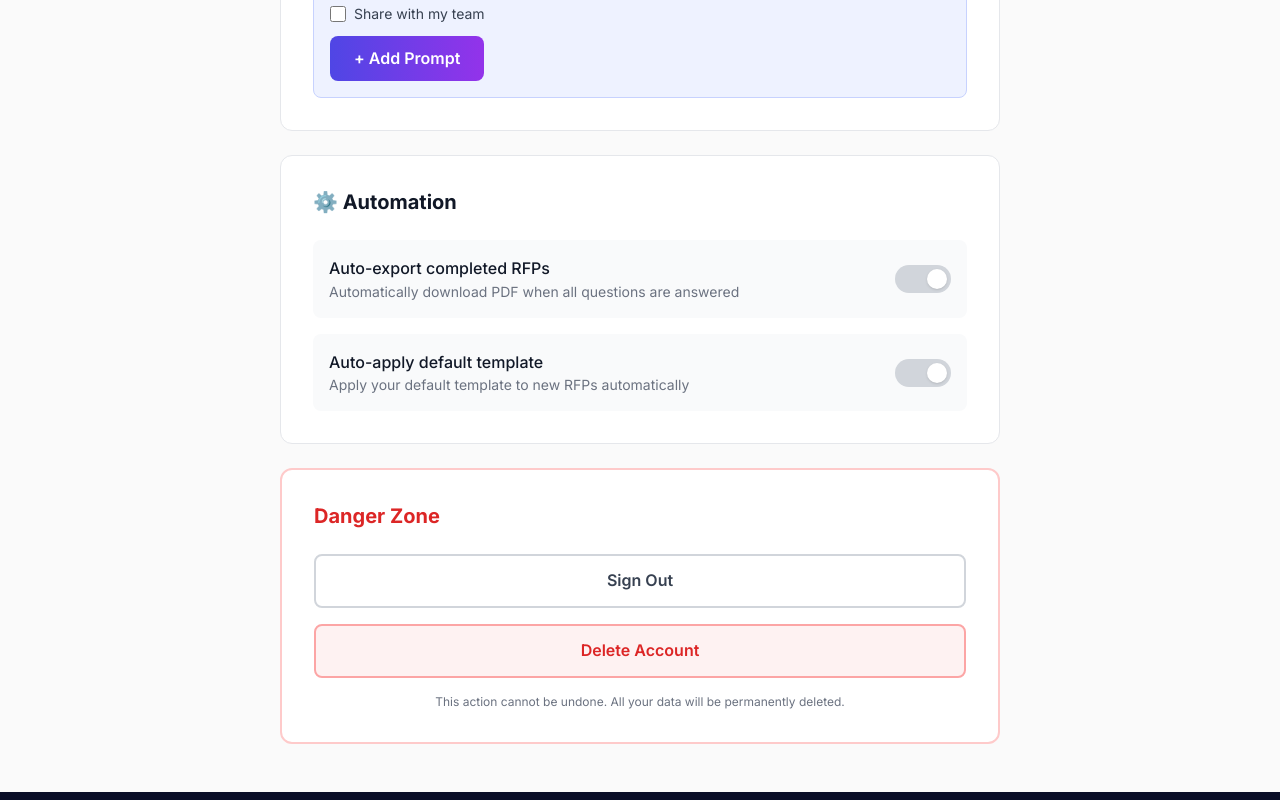
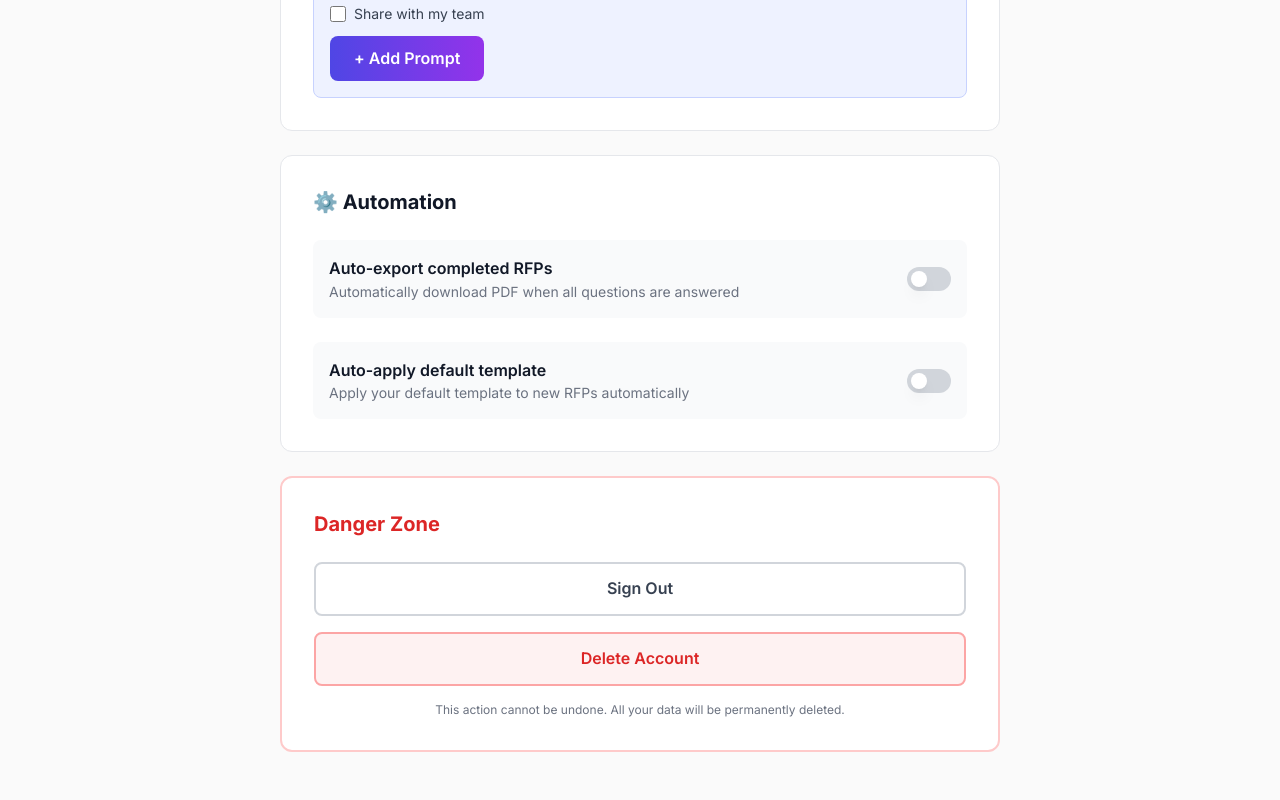
Before and after one commit to Sujithkal/rfpgrep, a React (Vite) app: page /settings in a window 1280 px wide. Shown: the part 1801-2601 px from the top of the page. Built offline with nearby package versions, Linux system fonts and the light colour scheme; no server answers.

Commit message:
Fix all 4 Settings toggles with optimistic UI - Preferences and Automation

```diff
--- a/src/pages/SettingsPage.jsx
+++ b/src/pages/SettingsPage.jsx
@@ -17,12 +17,16 @@ export default function SettingsPage() {
     // Local state for toggles - enables instant UI response
     const [gamificationEnabled, setGamificationEnabled] = useState(userData?.settings?.gamificationEnabled !== false);
     const [emailNotifications, setEmailNotifications] = useState(userData?.settings?.emailNotifications || false);
+    const [autoExport, setAutoExport] = useState(userData?.settings?.autoExport || false);
+    const [autoApplyTemplate, setAutoApplyTemplate] = useState(userData?.settings?.autoApplyTemplate || false);
 
     // Sync local state when userData changes
     useEffect(() => {
         if (userData?.settings) {
             setGamificationEnabled(userData.settings.gamificationEnabled !== false);
             setEmailNotifications(userData.settings.emailNotifications || false);
+            setAutoExport(userData.settings.autoExport || false);
+            setAutoApplyTemplate(userData.settings.autoApplyTemplate || false);
         }
     }, [userData]);
 
@@ -339,30 +343,37 @@ export default function SettingsPage() {
                     <div className="bg-white rounded-xl border border-gray-200 p-8">
                         <h2 className="text-xl font-bold text-gray-900 mb-6">⚙️ Automation</h2>
 
-                        <div className="space-y-4">
+                        <div className="space-y-6">
                             {/* Auto-export on completion */}
                             <div className="flex items-center justify-between p-4 bg-gray-50 rounded-lg">
                                 <div>
-                                    <p className="font-medium text-gray-900">Auto-export completed RFPs</p>
+                                    <p className="font-semibold text-gray-900">Auto-export completed RFPs</p>
                                     <p className="text-sm text-gray-500">Automatically download PDF when all questions are answered</p>
                                 </div>
                                 <button
-                                    onClick={async () => {
-                                        await updateUserProfile(user.uid, {
-                                            'settings.autoExport': !userData?.settings?.autoExport
+                                    onClick={() => {
+                                        // Optimistic UI update - instant response
+                                        const newValue = !autoExport;
+                                        setAutoExport(newValue);
+
+                                        // Update Firestore in background
+                                        updateUserProfile(user.uid, {
+                                            'settings.autoExport': newValue
+                                        }).then(() => {
+                                            refreshUserData();
+                                            setSuccess('Setting updated');
+                                            setTimeout(() => setSuccess(''), 2000);
+                                        }).catch(() => {
+                                            // Revert on error
+                                            setAutoExport(!newValue);
+                                            setError('Failed to update setting');
                                         });
-                                        setSuccess('Setting updated');
-                                        setTimeout(() => setSuccess(''), 2000);
                                     }}
-                                    className={`relative w-14 h-7 rounded-full transition-colors ${userData?.settings?.autoExport
-                                        ? 'bg-indigo-600'
-                                        : 'bg-gray-300'
+                                    className={`relative inline-flex h-6 w-11 items-center rounded-full transition-colors duration-200 ease-in-out focus:outline-none focus:ring-2 focus:ring-indigo-500 focus:ring-offset-2 ${autoExport ? 'bg-indigo-600' : 'bg-gray-300'
                                         }`}
                                 >
                                     <span
-                                        className={`absolute top-1 w-5 h-5 bg-white rounded-full shadow transition-transform ${userData?.settings?.autoExport
-                                            ? 'translate-x-8'
-                                            : 'translate-x-1'
+                                        className={`inline-block h-4 w-4 transform rounded-full bg-white shadow-lg transition-transform duration-200 ease-in-out ${autoExport ? 'translate-x-6' : 'translate-x-1'
                                             }`}
                                     />
                                 </button>
@@ -371,26 +382,33 @@ export default function SettingsPage() {
                             {/* Auto-apply default template */}
                             <div className="flex items-center justify-between p-4 bg-gray-50 rounded-lg">
                                 <div>
-                                    <p className="font-medium text-gray-900">Auto-apply default template</p>
+                                    <p className="font-semibold text-gray-900">Auto-apply default template</p>
                                     <p className="text-sm text-gray-500">Apply your default template to new RFPs automatically</p>
                                 </div>
                                 <button
-                                    onClick={async () => {
-                                        await updateUserProfile(user.uid, {
-                                            'settings.autoApplyTemplate': !userData?.settings?.autoApplyTemplate
+                                    onClick={() => {
+                                        // Optimistic UI update - instant response
+                                        const newValue = !autoApplyTemplate;
+                                        setAutoApplyTemplate(newValue);
+
+                                        // Update Firestore in background
+                                        updateUserProfile(user.uid, {
+                                            'settings.autoApplyTemplate': newValue
+                                        }).then(() => {
+                                            refreshUserData();
+                                            setSuccess('Setting updated');
+                                            setTimeout(() => setSuccess(''), 2000);
+                                        }).catch(() => {
+                                            // Revert on error
+                                            setAutoApplyTemplate(!newValue);
+                                            setError('Failed to update setting');
                                         });
-                                        setSuccess('Setting updated');
-                                        setTimeout(() => setSuccess(''), 2000);
                                     }}
-                                    className={`relative w-14 h-7 rounded-full transition-colors ${userData?.settings?.autoApplyTemplate
-                                        ? 'bg-indigo-600'
-                                        : 'bg-gray-300'
+                                    className={`relative inline-flex h-6 w-11 items-center rounded-full transition-colors duration-200 ease-in-out focus:outline-none focus:ring-2 focus:ring-indigo-500 focus:ring-offset-2 ${autoApplyTemplate ? 'bg-indigo-600' : 'bg-gray-300'
                                         }`}
                                 >
                                     <span
-                                        className={`absolute top-1 w-5 h-5 bg-white rounded-full shadow transition-transform ${userData?.settings?.autoApplyTemplate
-                                            ? 'translate-x-8'
-                                            : 'translate-x-1'
+                                        className={`inline-block h-4 w-4 transform rounded-full bg-white shadow-lg transition-transform duration-200 ease-in-out ${autoApplyTemplate ? 'translate-x-6' : 'translate-x-1'
                                             }`}
                                     />
                                 </button>
```
